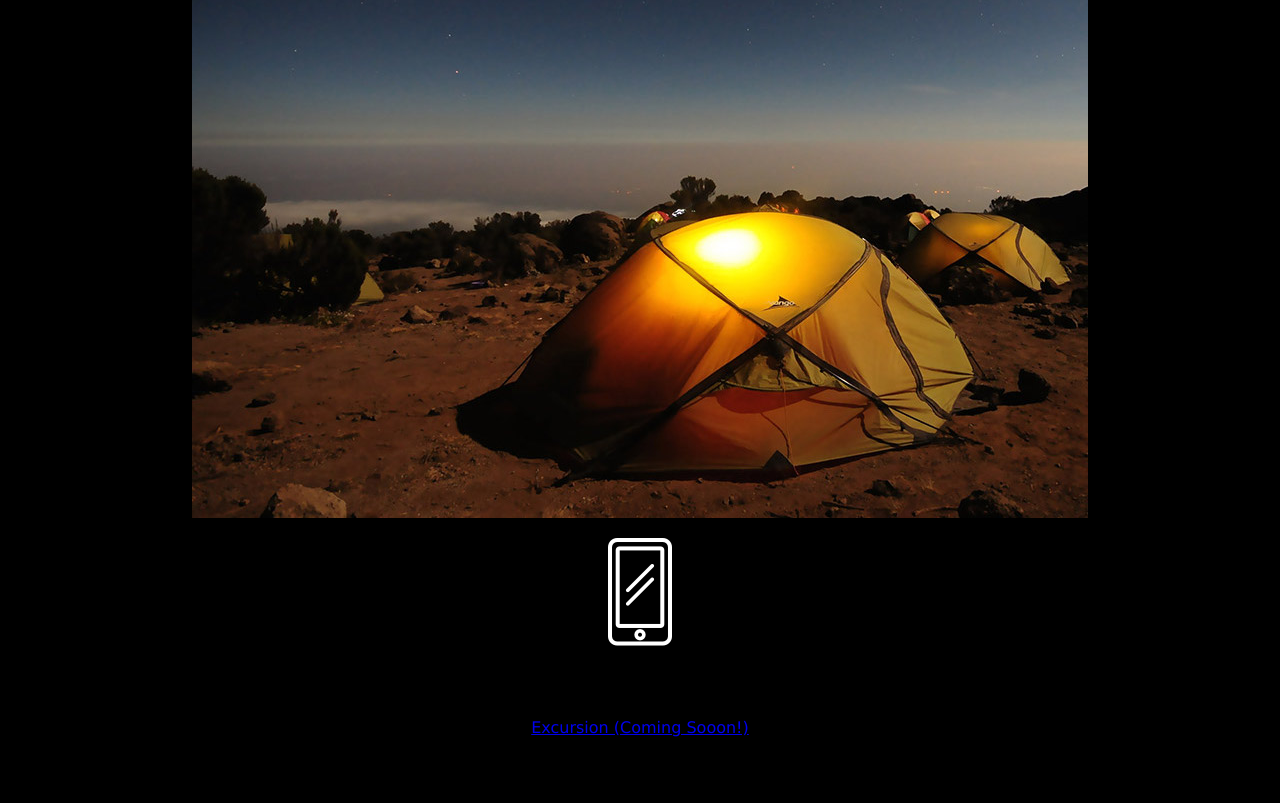
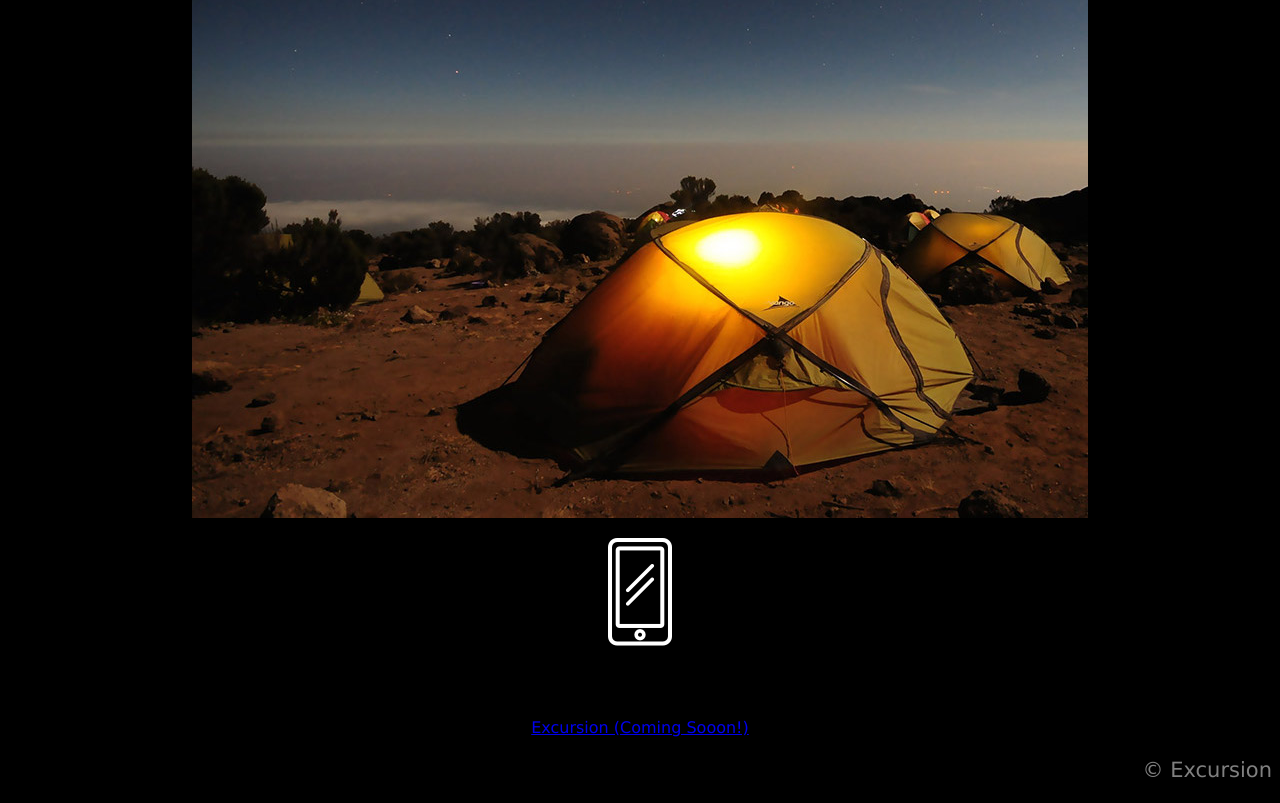
Before and after one commit to itsmaxjeffrey/excursion, a plain HTML site: page index.html in a window 1280 px wide. Shown: the part 447-1250 px from the top of the page. Before the commit the page ends 1200 px from the top, so only its background shows below. Drawn offline with Linux system fonts and the light colour scheme.

Commit message:
Final push

```diff
--- a/index.html
+++ b/index.html
@@ -18,6 +18,6 @@
     <p><img src="resources/images/phone.png"></p>
     <h2 class="--sub-header">Coming soon for Android and IPhone!</h2>
     <p class="link--cta"><a href="#"> Excursion (Coming Sooon!)</a></p>
-
+    <p class = "footer--copyright">© Excursion</p>
 </body>
 </html>
--- a/resources/css/style.css
+++ b/resources/css/style.css
@@ -25,3 +25,10 @@ body{
     font-size: 16px;
     color: aquamarine;
 }
+
+/*Footer*/
+.footer--copyright{
+    text-align: right;
+    color: gray;
+    font-size: 21px;
+}
```
